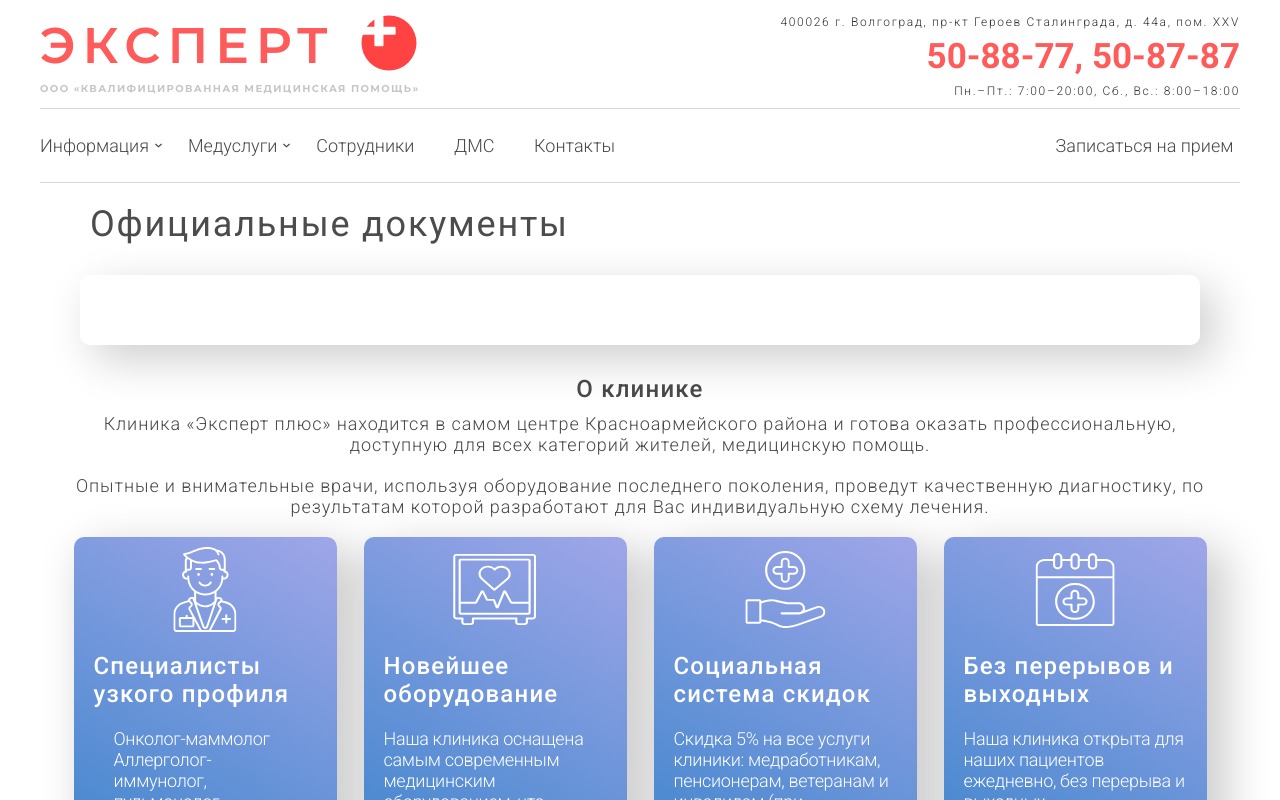
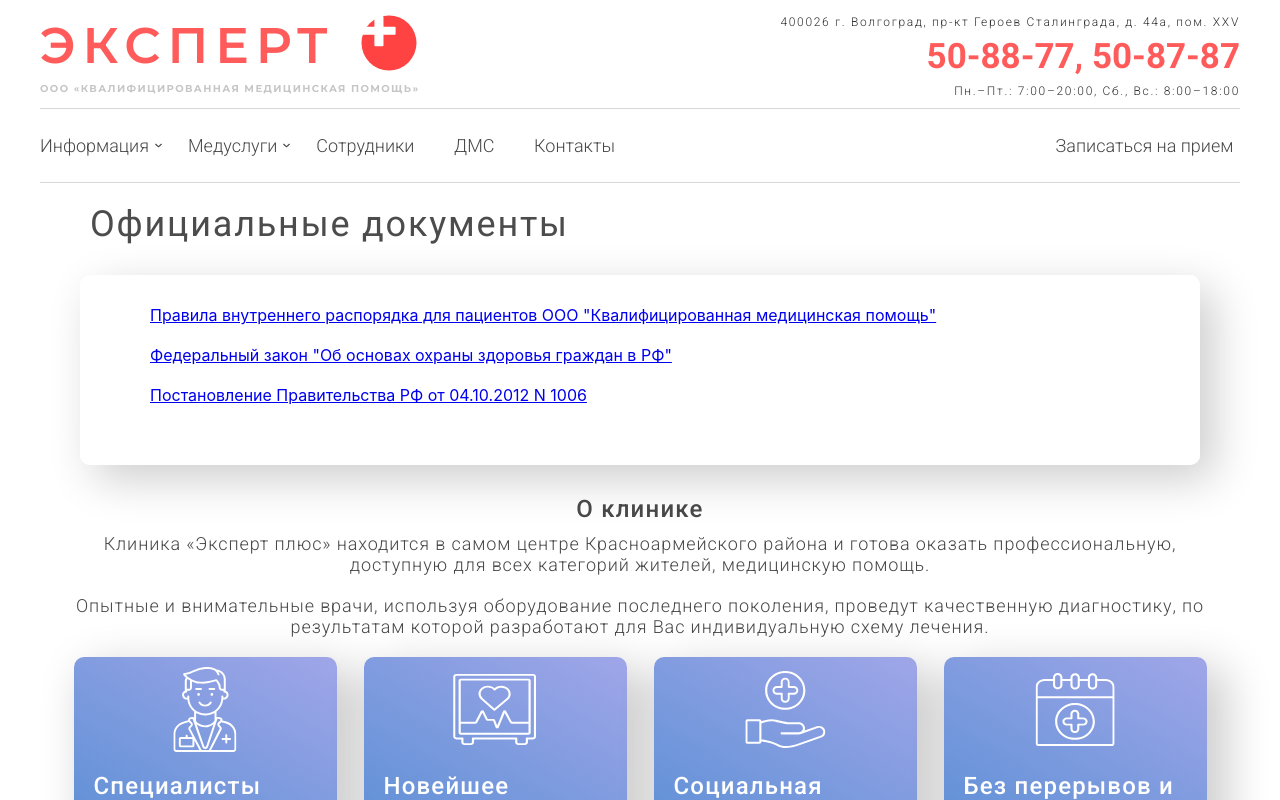
Before and after one commit to CanUFeelMyHeart/expertPlus, a React (Create React App) app in the folder medical-clinic-expert/: page /info/oficialnyie-dokumenty in a window 1280 px wide. Shown: the top 800 px of the page. Built offline with nearby package versions, Linux system fonts and the light colour scheme; the HTML template or start-up script is replaced by a standard one.

Commit message:
added official documents for testing

```diff
--- a/medical-clinic-expert/src/components/DoctorComponent/DoctorComponent.css
+++ b/medical-clinic-expert/src/components/DoctorComponent/DoctorComponent.css
@@ -72,7 +72,7 @@
 }
 
 .DoctorComponent__info_subdescription {
-    font-family: "Roboto";
+    font-family: 'Roboto Condensed', sans-serif;
     font-style: normal;
     font-weight: 300;
     font-size: 16px;
@@ -80,5 +80,5 @@
     letter-spacing: 0.05em;
     margin-top: 10px;
 
-    color: #000000;
+    color: #3d3d3d;
 }
--- a/medical-clinic-expert/src/pages/InformationPage/InfoOffDocumentsPage/InfoOffDocumentsPage.css
+++ b/medical-clinic-expert/src/pages/InformationPage/InfoOffDocumentsPage/InfoOffDocumentsPage.css
@@ -0,0 +1,3 @@
+.a {
+    margin-top: 10px;
+}
--- a/medical-clinic-expert/src/pages/InformationPage/InfoOffDocumentsPage/InfoOffDocumentsPage.jsx
+++ b/medical-clinic-expert/src/pages/InformationPage/InfoOffDocumentsPage/InfoOffDocumentsPage.jsx
@@ -6,7 +6,15 @@ import { InformationContainerComponent } from "../../../components/InformationCo
 export const InfoOffDocumentsPage = () => {
     return (
         <div className="InfoOffDocumentsPage">
-            <InformationContainerComponent header="Официальные документы"></InformationContainerComponent>
+            <InformationContainerComponent header="Официальные документы">
+                <a href="https://drive.google.com/file/d/1L3pXTZcerpMdX204pVcEK1SZYjd0ysy3/view?usp=sharing">Правила внутреннего распорядка для пациентов ООО "Квалифицированная медицинская помощь"</a>
+                <br></br>
+                <a href="https://drive.google.com/file/d/1nMLQEAL5bQEaG3ISUbncV1VXYlwoDhzI/view?usp=sharing">Федеральный закон "Об основах охраны здоровья граждан в РФ"</a>
+                <br></br>
+                <a href="https://drive.google.com/file/d/1J0MZAKJr73x3md1m8KHy6l0HYAghTa0Q/view?usp=sharing">Постановление Правительства РФ от 04.10.2012 N 1006 </a>
+                <br></br>
+            </InformationContainerComponent>
+
             <AboutClinicComponent />
             <ServicesComponent />
         </div>
```
Also changed, not shown: 1 other file (tests, documents, lock files or other folders).
